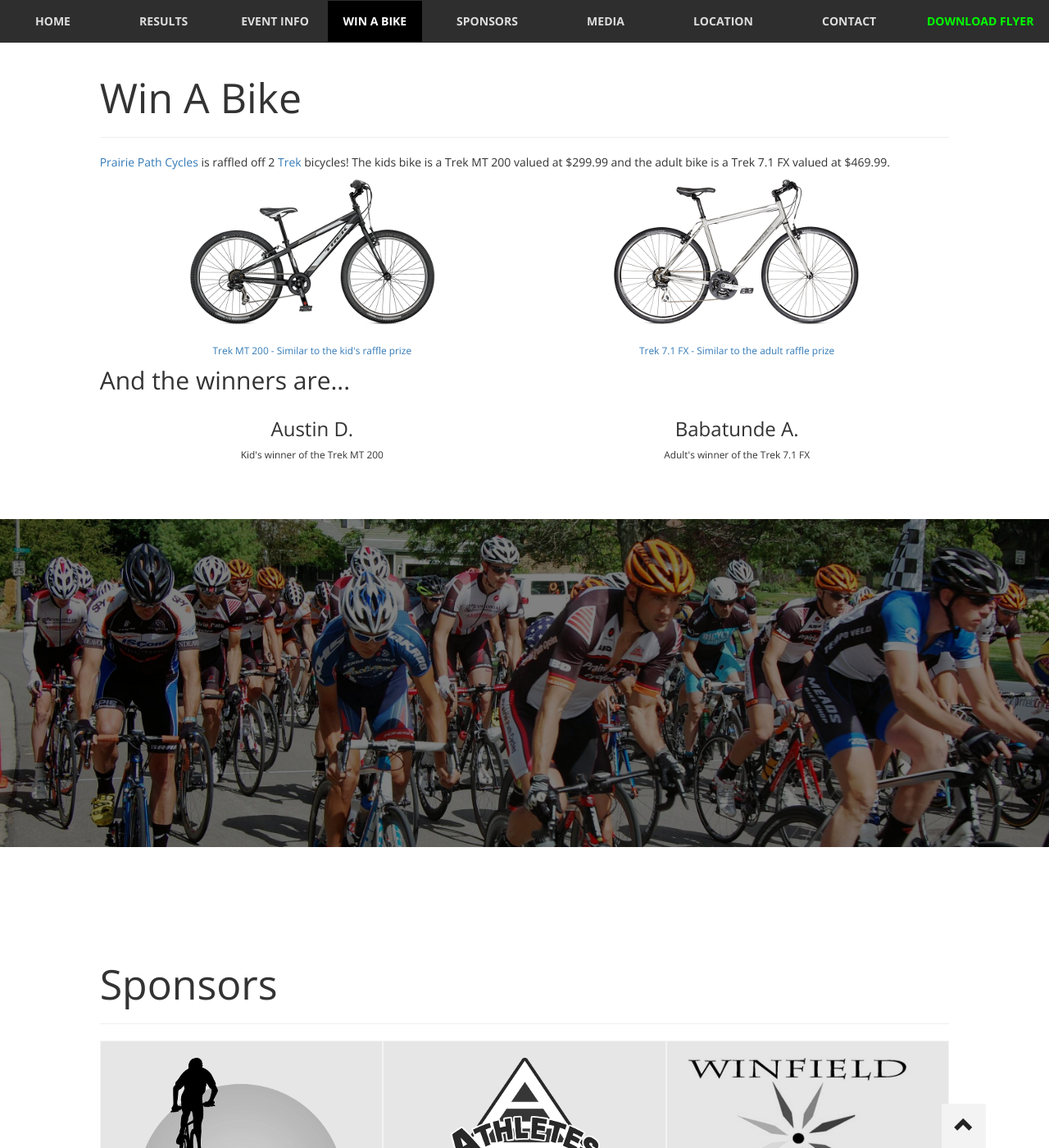
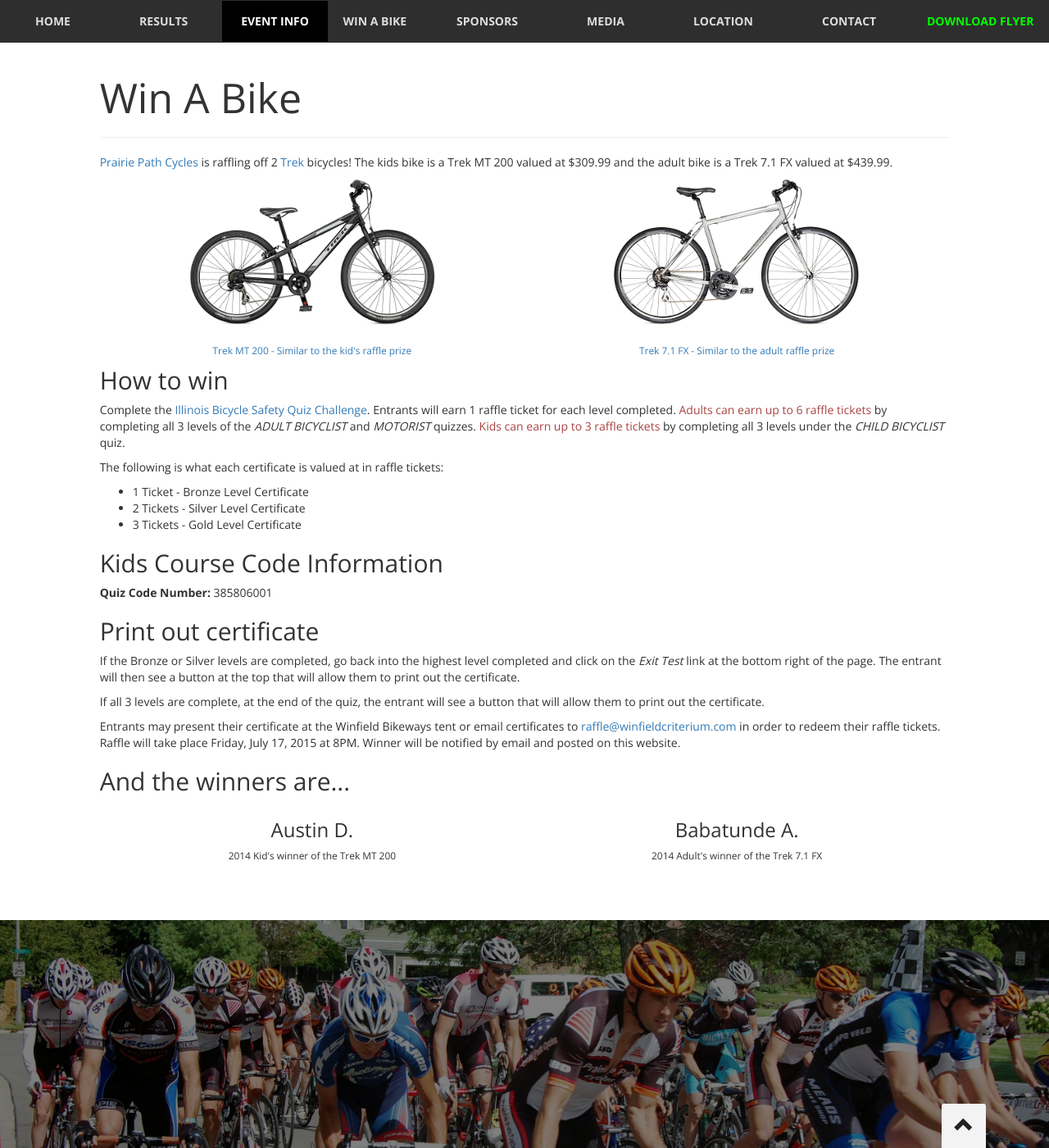
Before and after one commit to winfieldcriterium/winfieldcriterium.github.io, a Jekyll site: the page built from index.html, in a window 1280 px wide and 1400 px high, scrolled down 5270 px. Shown: the whole window at 82% size. Built offline with Jekyll 4.4.1, drawn with Linux system fonts in a browser that asks for light colours; nearby versions of some CDN libraries; Markdown is read by kramdown in place of the engine named in the settings.

Commit message:
updating win a bike info

```diff
--- a/index.html
+++ b/index.html
@@ -325,10 +325,10 @@
     <hr />
     <p>
       <a href="http://www.prairiepathcycles.com/" target="_blank">Prairie Path
-        Cycles</a> is raffled off 2 <a
+        Cycles</a> is raffling off 2 <a
         href="http://www.trekbikes.com/">Trek</a> bicycles! The kids bike
-      is a Trek MT 200 valued at $299.99 and the adult bike is a Trek 7.1 FX
-      valued at $469.99.
+      is a Trek MT 200 valued at $309.99 and the adult bike is a Trek 7.1 FX
+      valued at $439.99.
     </p>
     <div class="col-sm-6">
       <p class="text-center">
@@ -348,16 +348,6 @@
         </a>
       </p>
     </div>
-    <h2>And the winners are...</h2>
-    <div class="col-sm-6">
-      <h3 class="text-center">Austin D.</h3>
-      <p class="text-center small">Kid's winner of the Trek MT 200</p>
-    </div>
-    <div class="col-sm-6">
-      <h3 class="text-center">Babatunde A.</h3>
-      <p class="text-center small">Adult's winner of the Trek 7.1 FX</p>
-    </div>
-    <!--
     <h2>How to win</h2>
     <p>
       Complete the <a href="http://www.bikesafetyquiz.com/" target="_blank">Illinois Bicycle Safety Quiz Challenge</a>.
@@ -396,10 +386,18 @@
       email certificates to
       <a href="mailto:raffle@winfieldcriterium.com">raffle@winfieldcriterium.com</a>
       in order to redeem their raffle tickets. Raffle will take place Friday,
-      July 18, 2014 at 8PM. Winner will be notified by email and posted on this
+      July 17, 2015 at 8PM. Winner will be notified by email and posted on this
       website.
     </p>
-    -->
+    <h2>And the winners are...</h2>
+    <div class="col-sm-6">
+      <h3 class="text-center">Austin D.</h3>
+      <p class="text-center small">2014 Kid's winner of the Trek MT 200</p>
+    </div>
+    <div class="col-sm-6">
+      <h3 class="text-center">Babatunde A.</h3>
+      <p class="text-center small">2014 Adult's winner of the Trek 7.1 FX</p>
+    </div>
   </div>
 </div>
 
```
